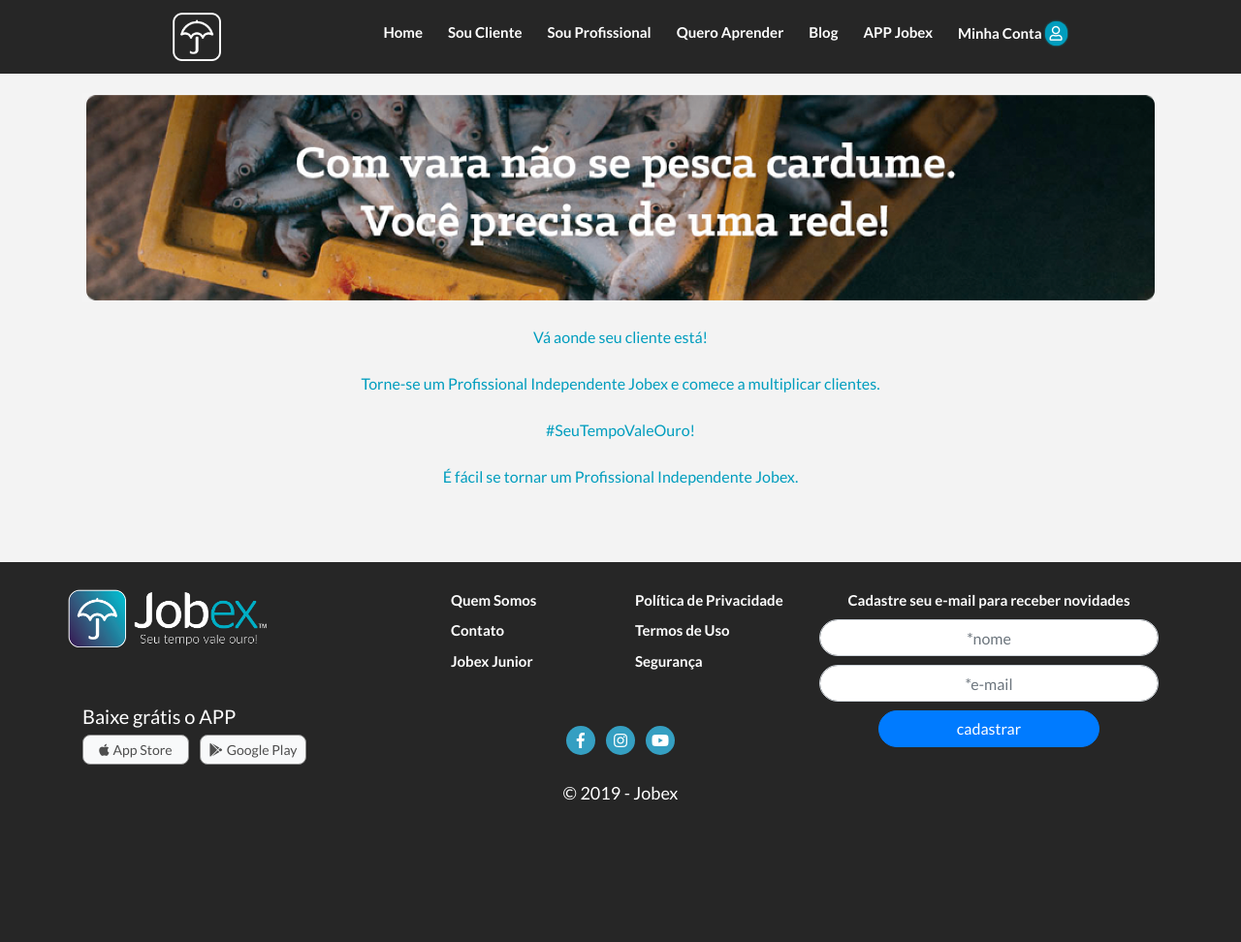
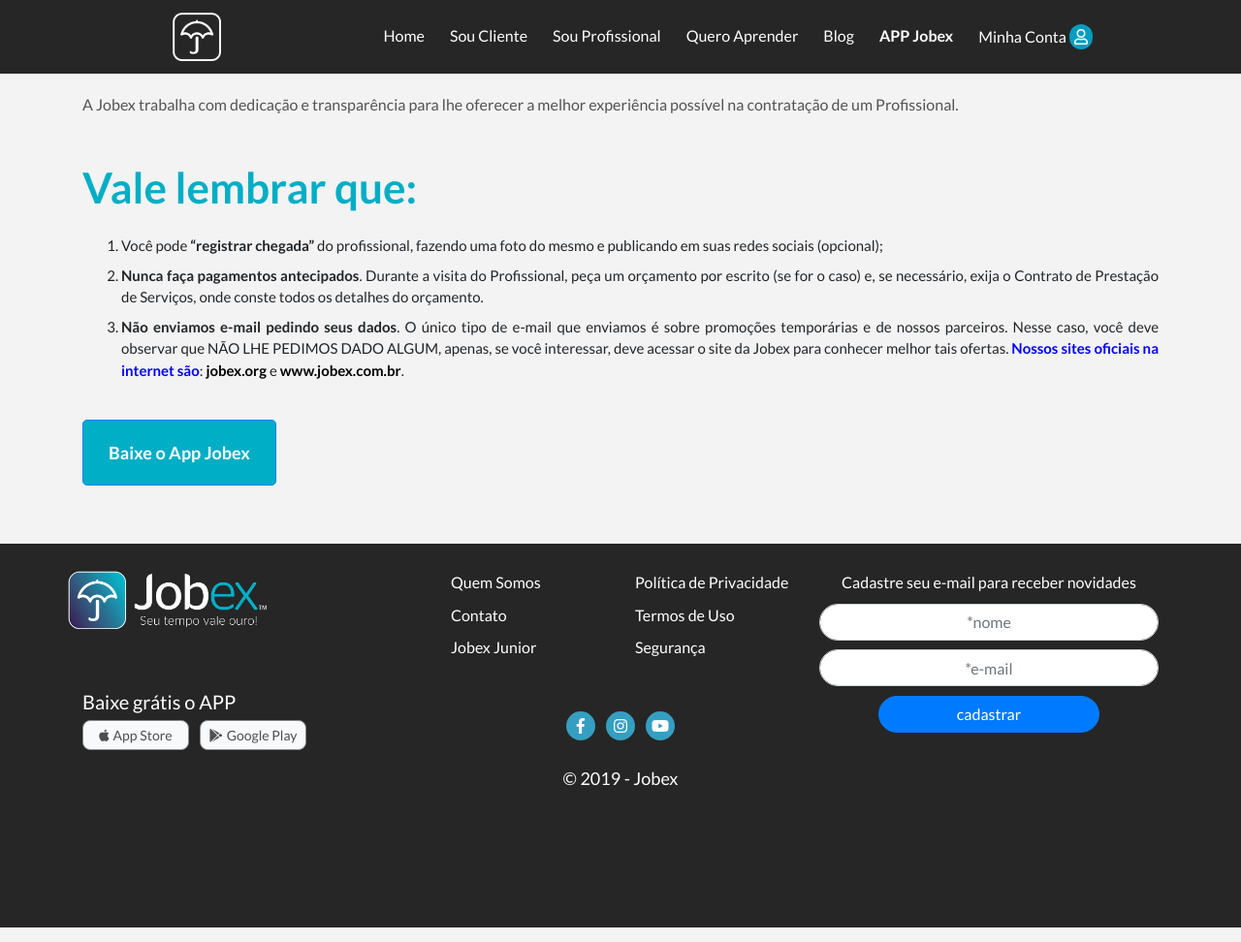
Before and after one commit to munduu/jobex-landpage, a PHP site: page /src/view/seguranca.php in a window 1280 px wide. Shown: the whole page at 97% size. Run offline with PHP 8.4, Linux system fonts and the light colour scheme; some libraries are stand-ins or nearby versions.

Commit message:
jobex junior, segurança

```diff
--- a/src/css/jobex-junior.css
+++ b/src/css/jobex-junior.css
@@ -20,7 +20,7 @@
 }
 
 .effectText{
-    font-size: 14px;
+    font-size: 15px;
     font-weight: normal;
     font-style: italic;
     color: #919191;
@@ -59,3 +59,7 @@
         font-size: 13px;
     }
 }
+
+.icoContainer img{
+    max-width: 420px;
+}
--- /dev/null
+++ b/src/css/segurança.css
@@ -0,0 +1,56 @@
+.title {
+    color: #00AEC5;
+    font-weight: bolder;
+    font-size: 44px;
+    margin-top: 40px;
+}
+
+.bannerImage {}
+
+.securityList ul {
+    padding-left: 0;
+}
+
+.securityList li i {
+    text-align: center;
+    display: inline-block;
+    border-radius: 100%;
+    color: #ffffff;
+    box-shadow: 0px 0px 2px #00AEC5;
+    background-color: #00AEC5;
+    padding: 0.5em 0.6em;
+    margin-right: 16px;
+}
+
+.securityList li {
+    list-style: decimal;
+    margin-bottom: 8px;
+    font-size: 15px;
+    text-align: justify !important;
+}
+.securityList li a {
+    color: #000000;
+}
+h4 {
+    margin-top: 40px;
+    margin-bottom: 40px;
+}
+
+.securityList li span{
+    color: #0000FF !important;
+    font-weight: bold;
+}
+
+.btDownload {
+    margin-top: 24px;
+    background-color: #00AEC5;
+    font-weight: bold;
+    font-size: 18px;
+    color: #ffffff;
+    height: 68px;
+    width: 200px;
+}
+
+p, .securityList ul li {
+    color: #535353;
+}
--- a/src/view/jobex-junior.php
+++ b/src/view/jobex-junior.php
@@ -40,14 +40,14 @@
             <img src="../../img/jobex-junior.jpg" class="img-fluid" alt="Responsive image">
 
             <div class="text-left">
-                <p class="jobexJuniorSubtitle">
+                <p class="jobexJuniorSubtitle mt-3">
                     Nossa linda juventude
                 </p>
                 <p class="effectText">"O caminho do bem é estreito, mas esses jóvens são determinados e sabem aonde
                     querem chegar."</p>
                 <!-- JOBEX ICON -->
                 <div class="icoContainer">
-                    <img src="../../img/jobex-junior-ico.jpg">
+                    <img src="../../img/Jobex Jr - Logo 1 horizontal.png">
                 </div>
                 <!-- TEXT BLOCK -->
                 <p class="textBlock">
--- a/src/view/seguranca.php
+++ b/src/view/seguranca.php
@@ -4,13 +4,14 @@
 <html lang="pt-BR">
 
 <!-- HEADER-->
+
 <head>
   <meta charset="utf-8">
   <meta name="viewport" content="width=device-width, initial-scale=1, shrink-to-fit=no">
-  <meta name="description" content="<?php echo $pageDescription;?>">
-  <meta name="author" content="<?php echo $pageAuthor;?>">
-  <meta name="keywords"content="<?php echo $pageKeywords;?>">
-  <title><?php echo $pageTitle;?></title>
+  <meta name="description" content="<?php echo $pageDescription; ?>">
+  <meta name="author" content="<?php echo $pageAuthor; ?>">
+  <meta name="keywords" content="<?php echo $pageKeywords; ?>">
+  <title><?php echo $pageTitle; ?></title>
 
   <!-- Bootstrap core CSS -->
   <link href="../../vendor/bootstrap/css/bootstrap.min.css" rel="stylesheet">
@@ -18,15 +19,14 @@
   <!-- Custom fonts for this template -->
   <link href="../../vendor/fontawesome-free/css/all.min.css" rel="stylesheet">
   <link href="../../vendor/simple-line-icons/css/simple-line-icons.css" rel="stylesheet" type="text/css">
-  <link href="https://fonts.googleapis.com/css?family=Lato:300,400,700,300italic,400italic,700italic" rel="stylesheet"
-    type="text/css">
+  <link href="https://fonts.googleapis.com/css?family=Lato:300,400,700,300italic,400italic,700italic" rel="stylesheet" type="text/css">
 
   <!-- Custom styles for this template -->
   <link href="../css/landing-page.min.css" rel="stylesheet">
   <!-- AUTOCOMPLETE CSS -->
   <link rel="stylesheet" href="https://cdnjs.cloudflare.com/ajax/libs/jqueryui/1.12.1/jquery-ui.css">
   <!-- PAGE CSS -->
-  <link rel="stylesheet" href="../css/sou-cliente.css">
+  <link rel="stylesheet" href="../css/segurança.css">
   <link rel="stylesheet" href="../css/menu-topo.css">
 </head>
 
@@ -37,15 +37,28 @@
   <!-- CONTENT -->
   <div class="container">
 
-    <img src="../../img/banner-soucliente.png" class="img-fluid" alt="Responsive image"><br><br>
-
-    <p style="text-align:center; color:#009DBE;">Vá aonde seu cliente está!<br><br>
-
-      Torne-se um Profissional Independente Jobex e comece a multiplicar clientes.<br><br>
-
-      #SeuTempoValeOuro!<br><br>
-
-      É fácil se tornar um Profissional Independente Jobex.</p>
+    <p>
+      A Jobex trabalha com dedicação e transparência para lhe oferecer a melhor experiência possível na contratação de um Profissional.
+    </p>
+    <p class="title">
+      Vale lembrar que:
+    </p>
+    <!-- LIST -->
+    <ul class="securityList">
+      <li>Você pode <strong>“registrar chegada”</strong> do profissional, fazendo uma foto do mesmo e publicando em suas redes sociais (opcional);</li>
+      <li>
+      <strong>Nunca faça pagamentos antecipados</strong>. Durante a visita do Profissional, peça um orçamento por escrito (se for o caso) e, se necessário,
+        exija o Contrato de Prestação de Serviços, onde conste todos os detalhes do orçamento.
+      </li>
+      <li>
+      <strong>Não enviamos e-mail pedindo seus dados</strong>. O único tipo de e-mail que enviamos é sobre promoções temporárias e de nossos parceiros.
+        Nesse caso, você deve observar que NÃO LHE PEDIMOS DADO ALGUM, apenas, se você interessar, deve acessar o site da Jobex para
+        conhecer melhor tais ofertas. <span>Nossos sites oficiais na internet são</span>: <a href="https://jobex.org"><strong>jobex.org</strong></a> e
+        <a href="https://www.jobex.com.br"><strong>www.jobex.com.br</strong></a>.
+      </li>
+    </ul>
+    <!-- BUTTONS -->
+    <a href="../../app/"><button type="submit" class="btn-lg btn btn-primary btDownload">Baixe o App Jobex</button></a>
   </div>
 
   <!-- END CONTENT -->
```
Also changed, not shown: img/Jobex Jr - Logo 1 horizontal.png (added), img/Jobex Jr - Logo 1 vertical.png (added), img/fundo_jobex_quero_aprender.png, img/jobex-junior.jpg.
